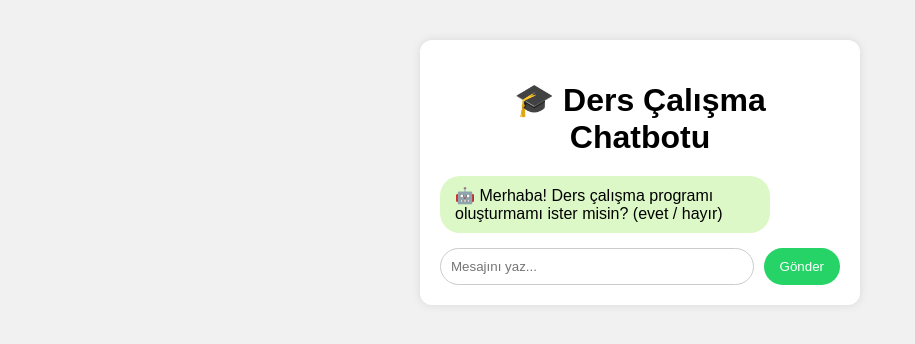
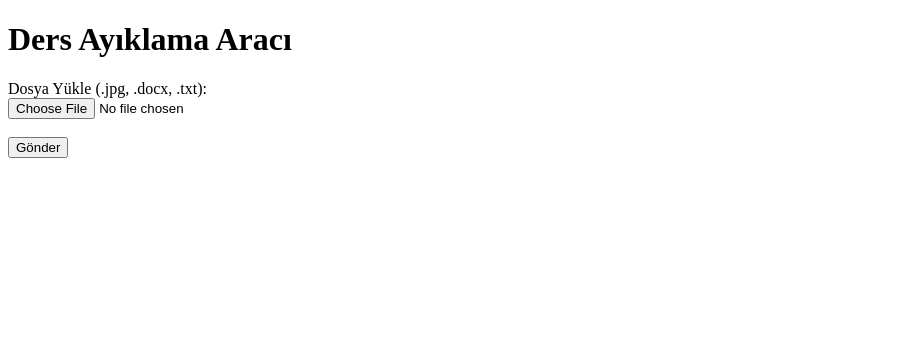
Before and after one commit to serraekici/AIcademic-teknofest, a Flask app: page / in a window 1280 px wide. Shown: the top 344 px of the page, without its empty margins (0-915 px from the left). Run offline with Flask 3, Linux system fonts and the light colour scheme.

Commit message:
çalışmayan ders prog

```diff
--- a/ders_prog/app.py
+++ b/ders_prog/app.py
@@ -4,27 +4,62 @@ import docx
 import re
 import json
 from datetime import datetime, timedelta
+from dotenv import load_dotenv
+
 import pytesseract
 from PIL import Image
+import cv2
+import numpy as np
+
 from openai import OpenAI
-from dotenv import load_dotenv
 
-# .env yükle
+# .env dosyasını yükle
 load_dotenv()
 
-# OpenAI Client
-api_key = os.getenv("OPENAI_API_KEY")
-client = OpenAI(api_key=api_key)
+# OpenAI API
+client = OpenAI(api_key=os.getenv("OPENAI_API_KEY"))
 
 app = Flask(__name__)
 UPLOAD_FOLDER = "uploads"
 os.makedirs(UPLOAD_FOLDER, exist_ok=True)
 
-# Tesseract OCR yolu
+# Windows için Tesseract OCR yolu
 pytesseract.pytesseract.tesseract_cmd = r"C:\Program Files\Tesseract-OCR\tesseract.exe"
 
-# Satırları GPT ile sınıflandır
-def classify_line_with_gpt(line):
+# OCR öncesi görseli iyileştir
+def preprocess_image(image_path):
+    img = cv2.imread(image_path)
+    if img is None:
+        return None
+
+    gray = cv2.cvtColor(img, cv2.COLOR_BGR2GRAY)
+    blur = cv2.GaussianBlur(gray, (5, 5), 0)
+    thresh = cv2.adaptiveThreshold(
+        blur, 255,
+        cv2.ADAPTIVE_THRESH_GAUSSIAN_C,
+        cv2.THRESH_BINARY,
+        11, 2
+    )
+    return thresh
+
+# OCR veya metin okuma
+def extract_text(file_path):
+    if file_path.endswith('.docx'):
+        doc = docx.Document(file_path)
+        return "\n".join(para.text for para in doc.paragraphs)
+    elif file_path.endswith('.txt'):
+        with open(file_path, 'r', encoding='utf-8') as f:
+            return f.read()
+    elif file_path.lower().endswith(('.png', '.jpg', '.jpeg')):
+        processed_img = preprocess_image(file_path)
+        if processed_img is not None:
+            return pytesseract.image_to_string(processed_img, lang='tur')
+        return ""
+    else:
+        return ""
+
+# GPT ile sadece ders olanları tespit et
+def is_ders_satiri(line):
     prompt = f"""
 Satırı oku ve türünü belirle:
 
@@ -46,145 +81,35 @@ Sadece şu formatta kısa bir JSON döndür: {{ "tur": "..." }}
             temperature=0
         )
         result = response.choices[0].message.content.strip()
-        return json.loads(result)["tur"]
+        return json.loads(result)["tur"] == "ders"
     except Exception as e:
-        print(f"GPT Hatası: {e}")
-        return "cop"
+        print("GPT Hatası:", e)
+        return False
 
-# Dosya içeriğini oku
-def extract_content(file_path):
-    if file_path.endswith('.docx'):
-        doc = docx.Document(file_path)
-        return "\n".join(para.text for para in doc.paragraphs)
-    elif file_path.endswith('.txt'):
-        with open(file_path, 'r', encoding='utf-8') as f:
-            return f.read()
-    elif file_path.lower().endswith(('.png', '.jpg', '.jpeg')):
-        img = Image.open(file_path)
-        return pytesseract.image_to_string(img, lang='tur')
-    else:
-        raise ValueError("Desteklenmeyen dosya türü.")
-
-# İçeriği GPT ile ayrıştır
-def parse_content(text, yukleme_tipi):
-    ders_programi = []
-    sinav_takvimi = []
-
-    satirlar = text.split("\n")
-    temiz_satirlar = [satir.strip() for satir in satirlar if satir.strip()]
-
-    for satir in temiz_satirlar:
-        tur = classify_line_with_gpt(satir)
-
-        if yukleme_tipi == "ders_programi" and tur == "ders":
-            ders_programi.append(satir)
-        elif yukleme_tipi == "sinav_takvimi" and tur == "sinav":
-            sinav_takvimi.append(satir)
-
-    return ders_programi, sinav_takvimi
-
-# Çalışma planı oluştur
-def create_study_schedule(ders_programi, sinav_takvimi, priority=None, baslangic_tarihi=None):
-    if baslangic_tarihi is None:
-        baslangic_tarihi = datetime.today()
-
-    gunler_listesi = ["Pazartesi", "Salı", "Çarşamba", "Perşembe", "Cuma", "Cumartesi", "Pazar"]
-    gun_ders_map = {}
-
-    for satir in ders_programi:
-        parcalar = satir.strip().split()
-        if parcalar and parcalar[0].capitalize() in gunler_listesi:
-            gun = parcalar[0].capitalize()
-            ders = " ".join(parcalar[1:])
-            gun_ders_map.setdefault(gun, []).append(ders)
-
-    sinavlar = []
-    for satir in sinav_takvimi:
-        tarih_eslesme = re.search(r"(\d{1,2})\.(\d{1,2})\.(\d{4})", satir)
-        if tarih_eslesme:
-            gun, ay, yil = tarih_eslesme.groups()
-            tarih = datetime(int(yil), int(ay), int(gun))
-            parcalar = satir.split()
-            ders_adi = " ".join(parcalar[2:]) if len(parcalar) > 2 else "Sınav"
-            sinavlar.append({"tarih": tarih, "ders": ders_adi})
-
-    program = []
-    son_tarih = max([s["tarih"] for s in sinavlar], default=baslangic_tarihi + timedelta(days=14))
-    gun = baslangic_tarihi
-
-    while gun <= son_tarih:
-        gun_adi = gun.strftime("%A")
-        gun_adi_tr = gun_adi.replace("Monday", "Pazartesi").replace("Tuesday", "Salı") \
-                             .replace("Wednesday", "Çarşamba").replace("Thursday", "Perşembe") \
-                             .replace("Friday", "Cuma").replace("Saturday", "Cumartesi").replace("Sunday", "Pazar")
-
-        gun_plan = []
-
-        dersler = gun_ders_map.get(gun_adi_tr, [])
-        for ders in dersler:
-            gun_plan.append(f"{ders} çalış")
-
-        if len(dersler) < 3:
-            for sinav in sinavlar:
-                kalan_gun = (sinav["tarih"] - gun).days
-                if 0 <= kalan_gun <= 7:
-                    gun_plan.append(f"{sinav['ders']} tekrar yap")
-
-        if priority and priority.lower() not in ["", "hayır", "yok", "reset", "istemiyorum", "farketmez", "önemli değil", "no"]:
-            gun_plan.append(f"{priority} dersi ağırlıklı çalış")
-
-        if gun_plan:
-            program.append({
-                "tarih": gun.strftime("%d %B %Y %A"),
-                "yapilacaklar": gun_plan
-            })
-
-        gun += timedelta(days=1)
-
-    return program
-
-# Ana route
-@app.route('/', methods=['GET', 'POST'])
+# Flask route
+@app.route('/', methods=['GET'])
 def index():
-    if request.method == 'POST':
-        files = request.files.getlist('file')
-        yukleme_tipi = request.form.get('yukleme_tipi', '').strip().lower()
-        priority = request.form.get('priority', '').strip().lower()
-
-        if priority in ["", "hayır", "yok", "reset", "istemiyorum", "farketmez", "önemli değil", "no"]:
-            priority = None
-
-        ders_programi = []
-        sinav_takvimi = []
-
-        for file in files:
-            filename = file.filename
-            filepath = os.path.join(UPLOAD_FOLDER, filename)
-            file.save(filepath)
-
-            try:
-                content = extract_content(filepath)
-            except Exception as e:
-                print(f"Hata: {e}")
-                continue
-
-            dersler, sinavlar = parse_content(content, yukleme_tipi)
-
-            ders_programi += dersler
-            sinav_takvimi += sinavlar
-
-        program = create_study_schedule(ders_programi, sinav_takvimi, priority)
-
-        response_data = {
-            "ders_programi": ders_programi,
-            "sinav_takvimi": sinav_takvimi,
-            "calisma_programi": program
-        }
-        response_json = json.dumps(response_data, ensure_ascii=False)
-        return Response(response=response_json, status=200, mimetype="application/json")
-
     return render_template('index.html')
 
-# Server başlat
+@app.route('/dersleri-ayikla', methods=['POST'])
+def dersleri_ayikla():
+    uploaded_file = request.files.get('file')
+    if not uploaded_file:
+        return Response("Dosya yüklenmedi", status=400)
+
+    filename = uploaded_file.filename
+    file_path = os.path.join(UPLOAD_FOLDER, filename)
+    uploaded_file.save(file_path)
+
+    text = extract_text(file_path)
+    lines = [line.strip() for line in text.split('\n') if line.strip()]
+
+    dersler = []
+    for line in lines:
+        if is_ders_satiri(line):
+            dersler.append(line)
+
+    return Response(json.dumps({"tespit_edilen_dersler": dersler}, ensure_ascii=False), mimetype="application/json")
+
 if __name__ == '__main__':
     app.run(debug=True)
--- a/ders_prog/templates/index.html
+++ b/ders_prog/templates/index.html
@@ -2,219 +2,14 @@
 <html lang="tr">
 <head>
     <meta charset="UTF-8">
-    <title>Ders Çalışma Chatbotu</title>
-
-    <style>
-        body {
-            font-family: Arial, sans-serif;
-            background-color: #f1f1f1;
-            margin: 0;
-            padding: 0;
-        }
-
-        .chat-container {
-            width: 400px;
-            margin: 40px auto;
-            background: #fff;
-            padding: 20px;
-            border-radius: 12px;
-            box-shadow: 0 0 10px rgba(0,0,0,0.1);
-        }
-
-        h1 {
-            text-align: center;
-            margin-bottom: 20px;
-        }
-
-        #chat-box {
-            max-height: 400px;
-            overflow-y: auto;
-            margin-bottom: 15px;
-            display: flex;
-            flex-direction: column;
-            gap: 10px;
-        }
-
-        .bot-message, .user-message {
-            padding: 10px 15px;
-            border-radius: 20px;
-            max-width: 75%;
-        }
-
-        .bot-message {
-            background-color: #dcf8c6;
-            align-self: flex-start;
-        }
-
-        .user-message {
-            background-color: #34b7f1;
-            color: white;
-            align-self: flex-end;
-        }
-
-        #input-area {
-            display: flex;
-            gap: 10px;
-        }
-
-        #user-input {
-            flex: 1;
-            padding: 10px;
-            border-radius: 20px;
-            border: 1px solid #ccc;
-        }
-
-        button {
-            background-color: #25d366;
-            color: white;
-            border: none;
-            padding: 10px 16px;
-            border-radius: 20px;
-            cursor: pointer;
-        }
-        button:hover {
-            background-color: #1ebe5d;
-        }
-    </style>
-
+    <title>Ders Ayıklayıcı</title>
 </head>
 <body>
-
-<div class="chat-container">
-    <h1>🎓 Ders Çalışma Chatbotu</h1>
-
-    <div id="chat-box">
-        <div class="bot-message">🤖 Merhaba! Ders çalışma programı oluşturmamı ister misin? (evet / hayır)</div>
-    </div>
-
-    <div id="input-area">
-        <input type="text" id="user-input" placeholder="Mesajını yaz...">
-        <button onclick="sendMessage()">Gönder</button>
-    </div>
-
-    <input type="file" id="file-input" style="display: none;" multiple>
-</div>
-
-<script>
-let chatState = "start";
-let filesToUpload = [];
-
-function sendMessage() {
-    const input = document.getElementById("user-input");
-    const text = input.value.trim();
-    if (!text) return;
-
-    addMessage(text, "user-message");
-    input.value = "";
-
-    handleConversation(text.toLowerCase());
-}
-
-function addMessage(text, className) {
-    const chatBox = document.getElementById("chat-box");
-    const div = document.createElement("div");
-    div.className = className;
-    div.innerText = text;
-    chatBox.appendChild(div);
-    chatBox.scrollTop = chatBox.scrollHeight;
-}
-
-function handleConversation(message) {
-    if (chatState === "start") {
-        if (message.includes("evet")) {
-            addMessage("📄 Sınav takvimin var mı? (evet / hayır)", "bot-message");
-            chatState = "askExam";
-        } else {
-            addMessage("🚫 Tamam, görüşmek üzere!", "bot-message");
-            chatState = "end";
-        }
-        return;
-    }
-
-    if (chatState === "askExam") {
-        if (message.includes("evet")) {
-            addMessage("📂 Lütfen sınav takvimi dosyasını yükleyin.", "bot-message");
-            document.getElementById('file-input').style.display = "block";
-            document.getElementById('file-input').onchange = (e) => {
-                filesToUpload.push(...e.target.files);
-                addMessage("✅ Sınav takvimi yüklendi. Ders programın var mı? (evet / hayır)", "bot-message");
-                document.getElementById('file-input').style.display = "none";
-                chatState = "askSchedule";
-            };
-        } else {
-            addMessage("📚 Ders programın var mı? (evet / hayır)", "bot-message");
-            chatState = "askSchedule";
-        }
-        return;
-    }
-
-    if (chatState === "askSchedule") {
-        if (message.includes("evet")) {
-            addMessage("📂 Lütfen ders programı dosyasını yükleyin.", "bot-message");
-            document.getElementById('file-input').style.display = "block";
-            document.getElementById('file-input').onchange = (e) => {
-                filesToUpload.push(...e.target.files);
-                document.getElementById('file-input').style.display = "none";
-                askPriority();
-            };
-        } else {
-            askPriority();
-        }
-        return;
-    }
-}
-
-function askPriority() {
-    addMessage("🎯 Ağırlıklı çalışmak istediğin bir ders var mı? (Örn: Matematik)", "bot-message");
-    chatState = "askPriority";
-    document.getElementById('user-input').onkeypress = (e) => {
-        if (e.key === 'Enter') {
-            e.preventDefault();
-            sendPriority();
-        }
-    };
-    document.querySelector('button').onclick = sendPriority;
-}
-
-function sendPriority() {
-    const input = document.getElementById("user-input");
-    const priorityLesson = input.value.trim();
-    if (!priorityLesson) return;
-
-    addMessage(priorityLesson, "user-message");
-    input.value = "";
-
-    uploadAll(priorityLesson);
-}
-
-async function uploadAll(priorityLesson) {
-    const formData = new FormData();
-    for (let file of filesToUpload) {
-        formData.append('file', file);
-    }
-    formData.append('priority', priorityLesson);
-
-    const response = await fetch('/', {
-        method: 'POST',
-        body: formData
-    });
-
-    const data = await response.json();
-    if (data.calisma_programi) {
-        showPlan(data.calisma_programi);
-    } else {
-        addMessage("⚠️ Çalışma planı oluşturulamadı.", "bot-message");
-    }
-}
-
-function showPlan(plan) {
-    let message = "🗓️ Çalışma Planın:\n\n";
-    plan.forEach(item => {
-        message += `📅 ${item.tarih}: ${item.yapilacaklar.join(", ")}\n`;
-    });
-    addMessage(message, "bot-message");
-}
-</script>
-
+    <h1>Ders Ayıklama Aracı</h1>
+    <form action="/dersleri-ayikla" method="post" enctype="multipart/form-data">
+        <label>Dosya Yükle (.jpg, .docx, .txt):</label><br>
+        <input type="file" name="file" required><br><br>
+        <button type="submit">Gönder</button>
+    </form>
 </body>
 </html>
```
Also changed, not shown: ders_prog/uploads/Final Sınav Programı 2020-1 2.jpg (added), ders_prog/uploads/final_program.jpg (added).
